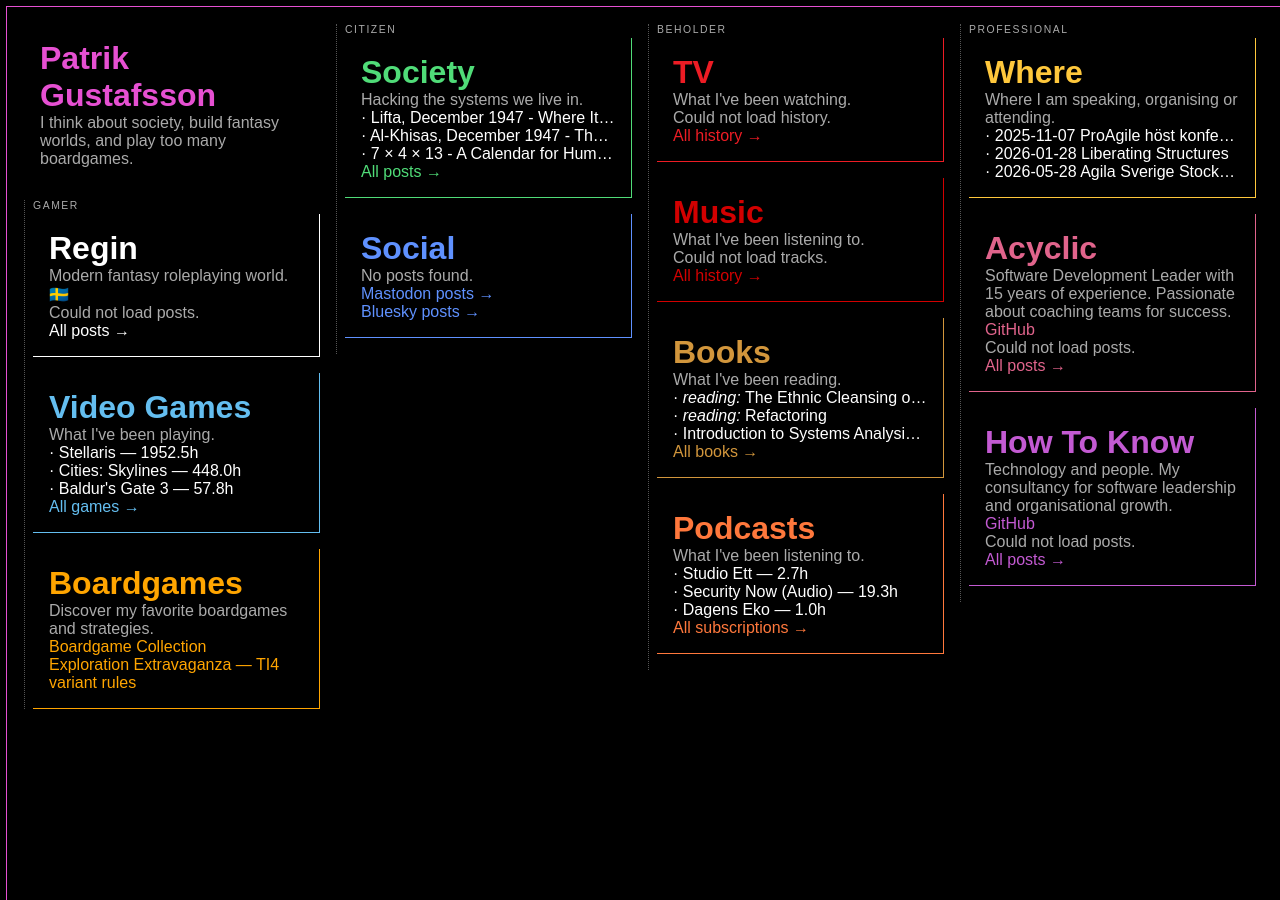
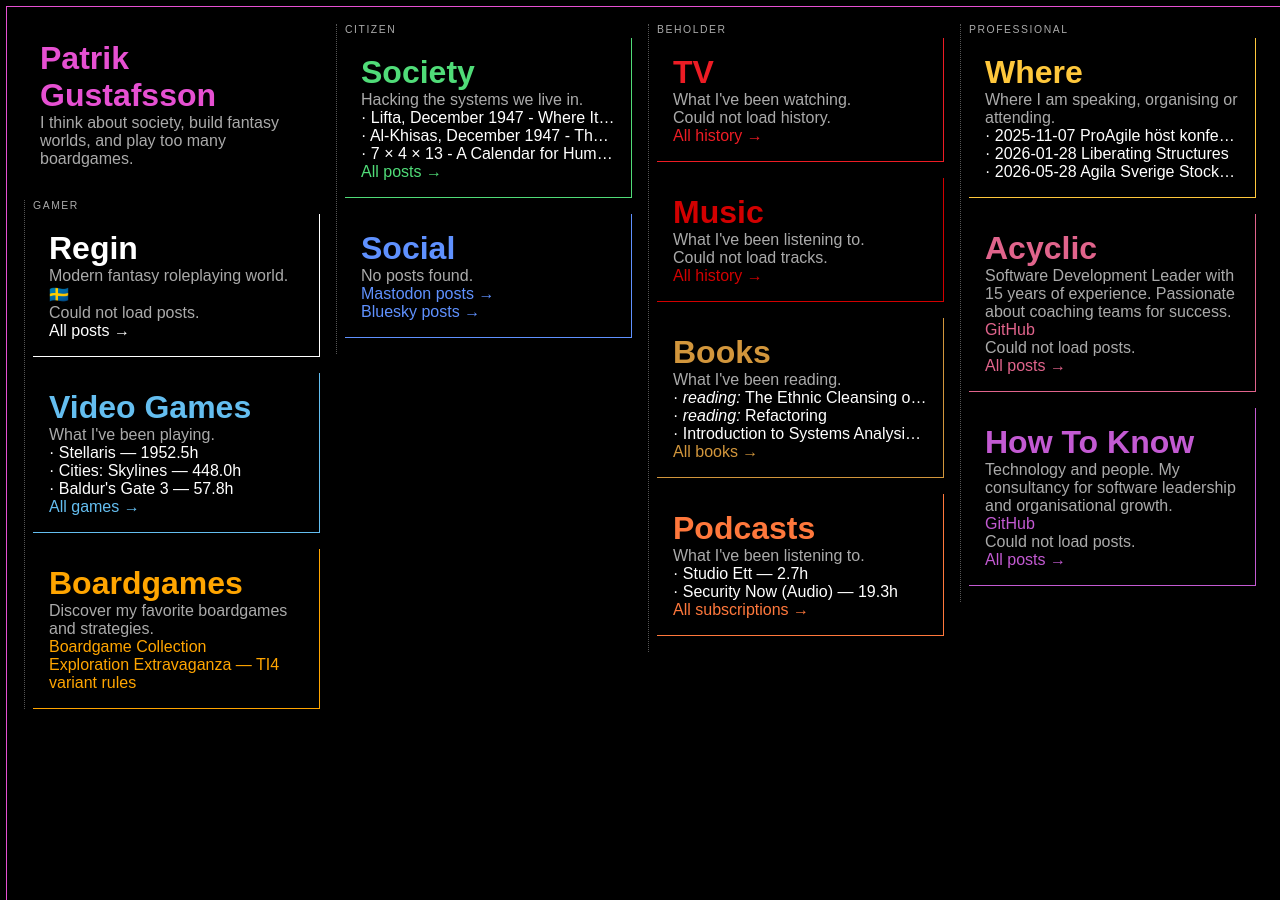
Before and after one commit to paven/paven.github.com, a Jekyll site: the page built from index.html, in a window 1280 px wide. Built offline with Jekyll 4.4.1, drawn with Linux system fonts in a browser that asks for light colours.

Commit message:
Update podcasts

```diff
--- a/_data/podcasts.yml
+++ b/_data/podcasts.yml
@@ -4,6 +4,3 @@
 - name: 'Security Now (Audio)'
   url: 'https://feeds.twit.tv/sn.xml'
   hours: 19.3
-- name: 'Dagens Eko'
-  url: 'https://api.sr.se/api/rss/pod/itunes/41978'
-  hours: 1.0
```
